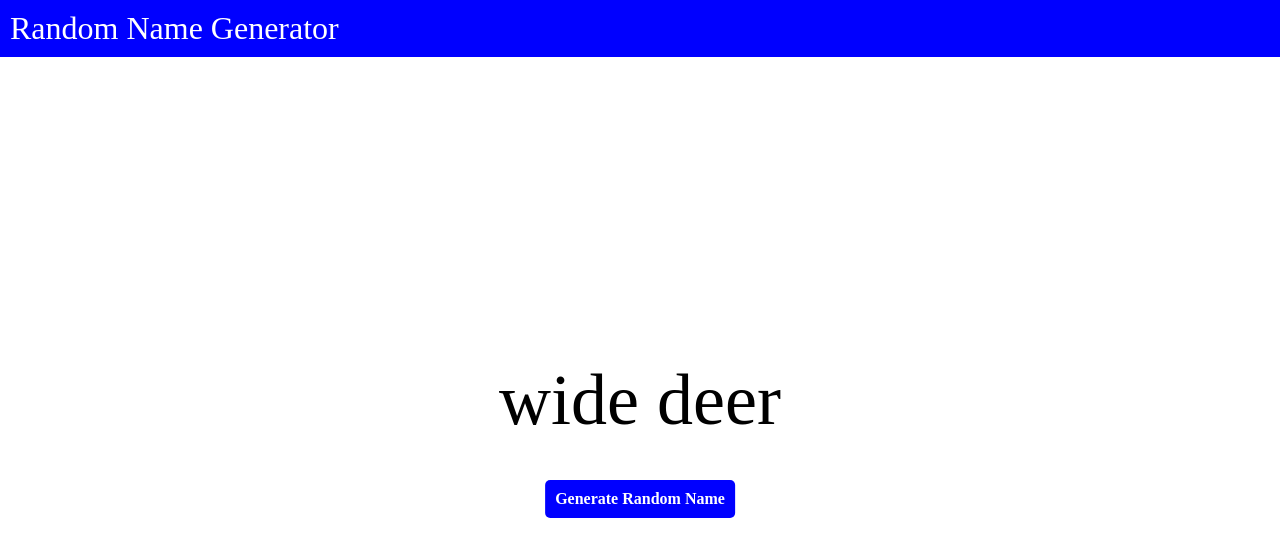
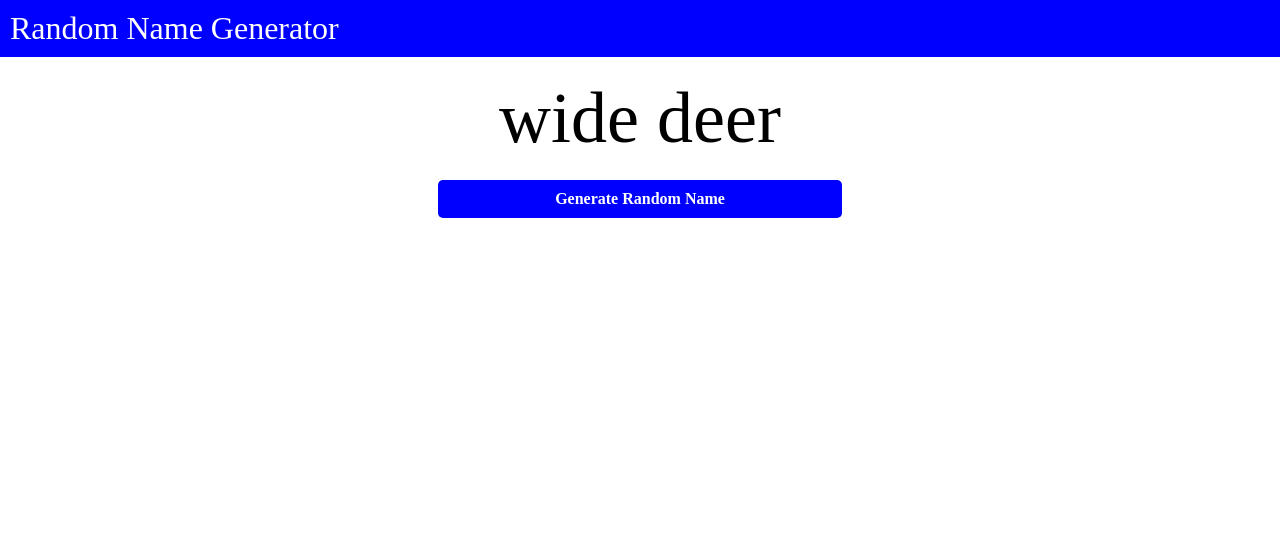
Before and after one commit to Dev-Akash/name-generator, a plain HTML site: page index.html in a window 1280 px wide. Drawn offline with Linux system fonts and the light colour scheme.

Commit message:
Add files via upload

```diff
--- a/index.html
+++ b/index.html
@@ -357,8 +357,6 @@ random 90s name generator">
         Generate Random Name
     </div>
 
-    <script src="script.js"></script>
-
     <div class="ads">
         <script async src="https://pagead2.googlesyndication.com/pagead/js/adsbygoogle.js"></script>
     <!-- first_add -->
@@ -372,5 +370,7 @@ random 90s name generator">
          (adsbygoogle = window.adsbygoogle || []).push({});
     </script>
     </div>
+
+    <script src="script.js"></script>
 </body>
 </html>
--- a/script.js
+++ b/script.js
@@ -6,9 +6,9 @@ function generateName(){
     var ran_num_2 = parseInt(Math.random() * ani_name.length);
 
     name = adj[ran_num_1]+ " "+ ani_name[ran_num_2];
-    //console.log("Name == "+ name);
+
     document.getElementById("gen_text").innerHTML = name;
 }
 
+document.onload = generateName();
 document.getElementById("button").addEventListener("click", generateName);
-document.onload(generateName());
--- a/style.css
+++ b/style.css
@@ -12,24 +12,26 @@ body{
     font-size: 72px;
     text-align: center;
     width: 80%;
-    position: absolute;
-    top: 50%;
-    left: 50%;
-    transform: translate(-50%, -50%);
+    margin-left: auto;
+    margin-right: auto;
     border: none;
+    margin-top: 20px;
+    margin-bottom: 20px;
 }
 .button{
-    position: absolute;
     background-color: blue;
     color: white;
-    top: 60%;
-    left: 50%;
     padding: 10px;
+    width: 30%;
+    text-align: center;
     border-radius: 5px;
-    transform: translate(-50%);
     border: none;
+    margin-left: auto;
+    margin-right: auto;
     font-weight: bolder;
     cursor: pointer;
+    margin-top: 20px;
+    margin-bottom: 20px;
 }
 .ads{
 	margin:10px;
```
